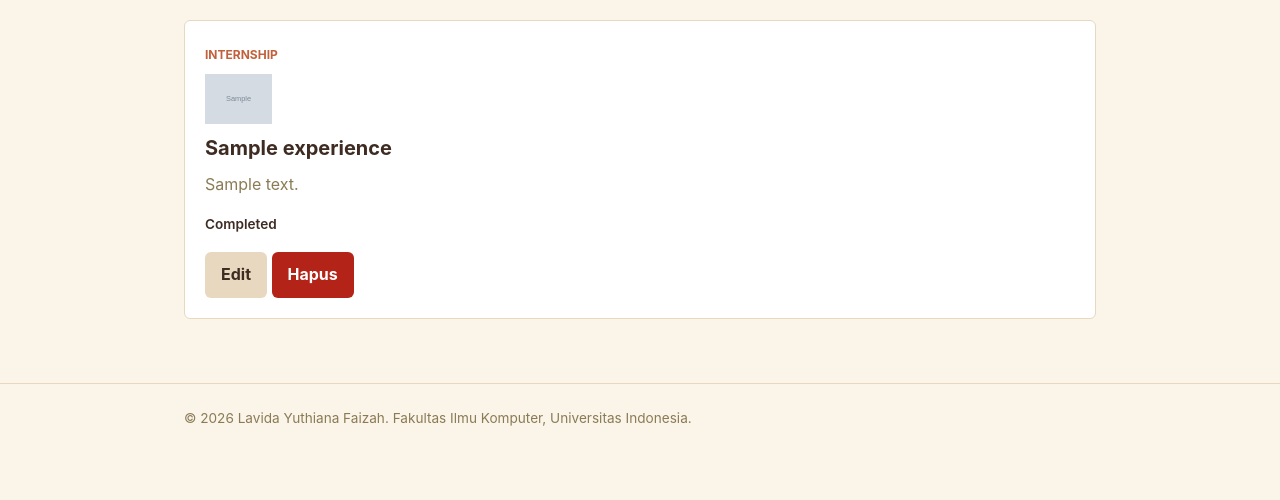
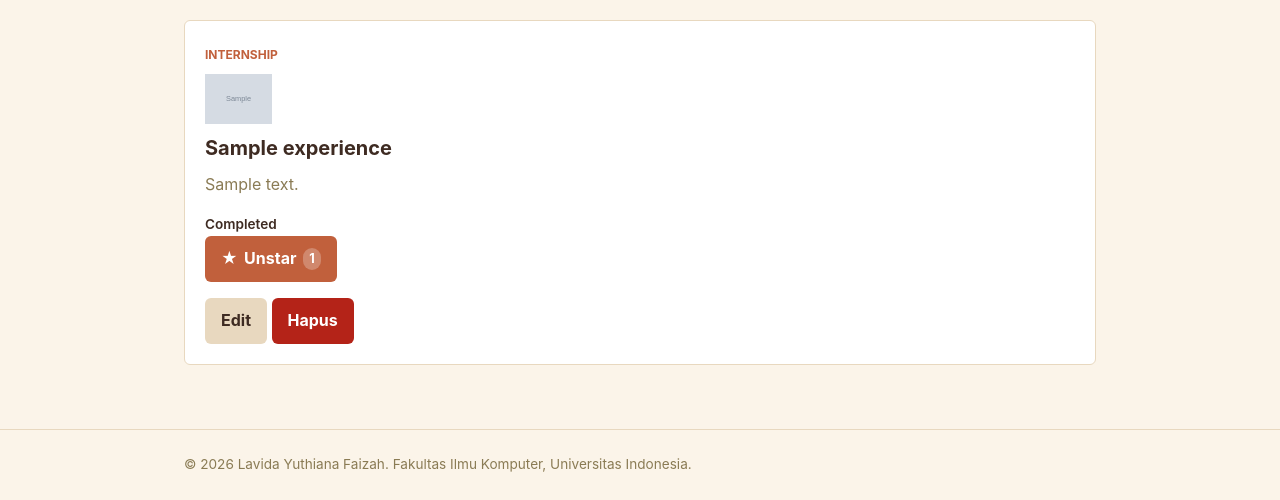
Before and after one commit to lavidayuthiana/myportofolio, a Django app: page /experience/ in a window 1280 px wide. Shown: the part 328-828 px from the top of the page. Before the commit the page ends 754 px from the top, so only its background shows below. Run offline with Django 4.2, Linux system fonts and the light colour scheme; a user stored in the database is signed in; tables that the repository leaves empty hold one stand-in row (values such as "Sample post"); grey boxes marked "Sample" are stand-in pictures.

Commit message:
feat: add star feature for experience

```diff
--- a/main/models.py
+++ b/main/models.py
@@ -1,4 +1,5 @@
 import uuid
+from django.contrib.auth.models import User
 from django.db import models
 
 class Experience(models.Model):
@@ -19,6 +20,11 @@ class Experience(models.Model):
     thumbnail = models.URLField(blank=True, null=True)
     started_at = models.DateTimeField(blank=True, null=True)
     ended_at = models.DateTimeField(blank=True, null=True)
+
+    starred_by = models.ManyToManyField(
+        User, related_name="starred_experiences", blank=True
+    )
+
     def __str__(self):
         return self.title
 
--- a/main/urls.py
+++ b/main/urls.py
@@ -20,6 +20,7 @@ from main.views import (
     register,
     login_user,
     logout_user,
+    toggle_star,
 )
 
 app_name = "main"
@@ -35,6 +36,7 @@ urlpatterns = [
     path("experience/api/", get_experience_json, name="get_experience_json"),
     path("experience/<uuid:experience_id>/edit/", edit_experience, name="edit_experience"),
     path("experience/<uuid:experience_id>/delete/", delete_experience, name="delete_experience"),
+    path("experience/<uuid:experience_id>/star/", toggle_star, name="toggle_star"),
 
     path("education/", show_education, name="show_education"),
     path("education/add/", create_education, name="create_education"),
--- a/main/views.py
+++ b/main/views.py
@@ -106,9 +106,9 @@ def get_experience_json(request):
     experience = Experience.objects.all()
 
     if query:
-        experience = experience.filter(institution_name__icontains=query)
+        experience = experience.filter(title__icontains=query)
 
-    experience_json = serializers.serialize("json", experience)
+    experience_json = serializers.serialize("json", experience, use_natural_foreign_keys=True)
     return HttpResponse(experience_json, content_type="application/json")
 
 def show_experience(request):
@@ -139,6 +139,17 @@ def delete_experience(request, experience_id):
 
     return redirect("main:show_experience")
 
+@login_required(login_url="/login/")
+def toggle_star(request, experience_id):
+    experience = get_object_or_404(Experience, pk=experience_id)
+
+    if request.method == "POST":
+        if request.user in experience.starred_by.all():
+            experience.starred_by.remove(request.user)
+        else:
+            experience.starred_by.add(request.user)
+
+    return redirect("main:show_experience")
 
 # ----------------------------- Education -----------------------------
 
--- a/static/css/style.css
+++ b/static/css/style.css
@@ -823,3 +823,26 @@ h1, .brand {
     font-weight: 700;
     color: var(--accent-dark);
 }
+
+.star-form {
+    display: inline;
+}
+
+.button-star {
+    display: inline-flex;
+    align-items: center;
+    gap: 0.4rem;
+    background: var(--ink);
+    color: #fff;
+}
+
+.button-star.is-starred {
+    background: var(--accent-dark);
+}
+
+.star-count {
+    padding: 0.05rem 0.4rem;
+    border-radius: 999px;
+    background: rgba(255, 255, 255, 0.25);
+    font-size: 0.8rem;
+}
--- /dev/null
+++ b/templates/components/experience_star.html
@@ -0,0 +1,10 @@
+<form method="post" action="{% url 'main:toggle_star' experience.id %}" class="star-form">
+    {% csrf_token %}
+    <button type="submit"
+            class="button button-star{% if user in experience.starred_by.all %} is-starred{% endif %}"
+            title="{% if experience.starred_by.all %}Dibintangi oleh {{ experience.starred_by.all|join:', ' }}{% else %}Jadilah yang pertama memberi star{% endif %}">
+        <span aria-hidden="true">★</span>
+        {% if user in experience.starred_by.all %}Unstar{% else %}Star{% endif %}
+        <span class="star-count">{{ experience.starred_by.count }}</span>
+    </button>
+</form>
--- a/templates/experience.html
+++ b/templates/experience.html
@@ -48,6 +48,8 @@
                                 <p class="experience-status">Completed</p>
                             {% endif %}
 
+                            {% include "components/experience_star.html" with experience=experience %}
+
                             {% if user.is_superuser %}
                                 {% include "components/experience_delete_modal.html" with experience=experience %}
                             {% endif %}
```
Also changed, not shown: main/migrations/0005_experience_starred_by.py (added).
